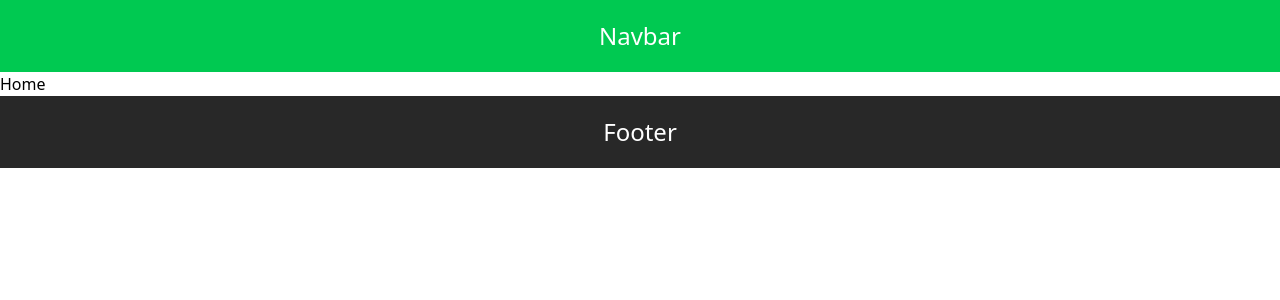
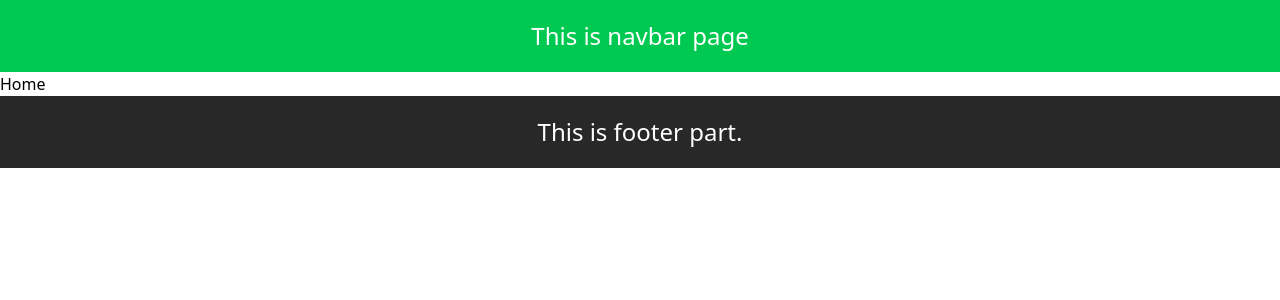
Before and after one commit to basudevkumer/project-nirvoya_e-commerce, a React (Vite) app: page / in a window 1280 px wide. Shown: the top 300 px of the page. Built offline with nearby package versions, Linux system fonts and the light colour scheme.

Commit message:
add: in project added Container component

```diff
--- /dev/null
+++ b/src/component/commonComponent/Container.jsx
@@ -0,0 +1,9 @@
+import React from 'react'
+
+const Container = ({children}) => {
+  return (
+    <div className='max-w-[1320px] mx-auto px-3 md:px-4 lg:px-0 bg-red-500'>{children}</div>
+  )
+}
+
+export default Container
--- a/src/component/commonComponent/Footer.jsx
+++ b/src/component/commonComponent/Footer.jsx
@@ -1,9 +1,14 @@
-import React from 'react'
+import React from "react";
+import Container from "./Container";
 
 const Footer = () => {
   return (
-    <div className='text-2xl bg-[#282828] text-white font bold flex justify-center py-5'>Footer</div>
-  )
-}
+    <footer>
+      <Container>
+        <div  className="text-2xl bg-[#282828] text-white font bold flex justify-center py-5">This is footer part.</div>
+      </Container>
+    </footer>
+  );
+};
 
-export default Footer
+export default Footer;
--- a/src/component/commonComponent/Navbar.jsx
+++ b/src/component/commonComponent/Navbar.jsx
@@ -1,9 +1,17 @@
-import React from 'react'
+import React from "react";
+import Container from "./Container";
 
 const Navbar = () => {
   return (
-    <div className='text-2xl bg-green-500 text-white font bold flex justify-center py-5'>Navbar</div>
-  )
-}
+    <nav>
+      <Container>
+        <div className="text-2xl bg-green-500 text-white font bold flex justify-center py-5">
 
-export default Navbar
+          This is navbar page
+        </div>
+      </Container>
+    </nav>
+  );
+};
+
+export default Navbar;
```
